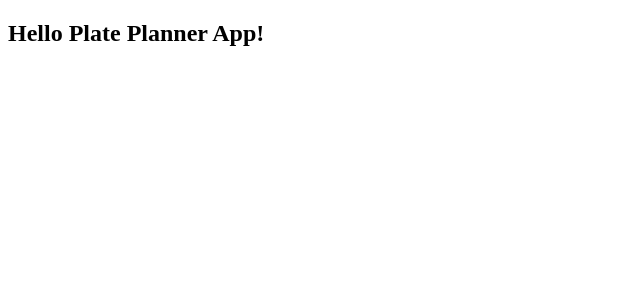
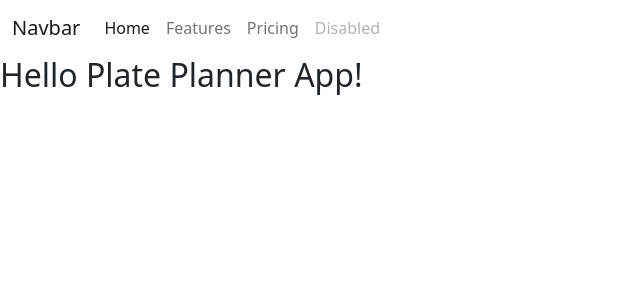
Before and after one commit to rjehrlich/plateplanner-angular, an Angular app: page / in a window 1280 px wide. Shown: the top 300 px of the page, without its empty margins (0-640 px from the left). Built offline with nearby package versions, Linux system fonts and the light colour scheme.

Commit message:
added basic nav to test bootstrap config

```diff
--- a/angular.json
+++ b/angular.json
@@ -25,6 +25,7 @@
               "src/assets"
             ],
             "styles": [
+              "node_modules/bootstrap/dist/css/bootstrap.min.css",
               "src/styles.css"
             ],
             "scripts": []
--- a/package.json
+++ b/package.json
@@ -18,6 +18,9 @@
     "@angular/platform-browser": "^15.2.0",
     "@angular/platform-browser-dynamic": "^15.2.0",
     "@angular/router": "^15.2.0",
+    "@ng-bootstrap/ng-bootstrap": "^14.2.0",
+    "@popperjs/core": "^2.11.6",
+    "bootstrap": "^5.2.3",
     "rxjs": "~7.8.0",
     "tslib": "^2.3.0",
     "zone.js": "~0.12.0"
@@ -26,6 +29,7 @@
     "@angular-devkit/build-angular": "^15.2.8",
     "@angular/cli": "~15.2.8",
     "@angular/compiler-cli": "^15.2.0",
+    "@angular/localize": "^15.2.0",
     "@types/jasmine": "~4.3.0",
     "jasmine-core": "~4.5.0",
     "karma": "~6.4.0",
--- a/src/app/app.component.html
+++ b/src/app/app.component.html
@@ -1 +1,25 @@
+<nav class="navbar navbar-expand-lg bg-body-tertiary">
+  <div class="container-fluid">
+    <a class="navbar-brand" href="#">Navbar</a>
+    <button class="navbar-toggler" type="button" data-bs-toggle="collapse" data-bs-target="#navbarNav" aria-controls="navbarNav" aria-expanded="false" aria-label="Toggle navigation">
+      <span class="navbar-toggler-icon"></span>
+    </button>
+    <div class="collapse navbar-collapse" id="navbarNav">
+      <ul class="navbar-nav">
+        <li class="nav-item">
+          <a class="nav-link active" aria-current="page" href="#">Home</a>
+        </li>
+        <li class="nav-item">
+          <a class="nav-link" href="#">Features</a>
+        </li>
+        <li class="nav-item">
+          <a class="nav-link" href="#">Pricing</a>
+        </li>
+        <li class="nav-item">
+          <a class="nav-link disabled">Disabled</a>
+        </li>
+      </ul>
+    </div>
+  </div>
+</nav>
 <h2>Hello Plate Planner App!</h2>
--- a/src/app/app.module.ts
+++ b/src/app/app.module.ts
@@ -3,6 +3,7 @@
 
 import { AppRoutingModule } from './app-routing.module';
 import { AppComponent } from './app.component';
+import { NgbModule } from '@ng-bootstrap/ng-bootstrap';
 
 @NgModule({
   declarations: [
@@ -10,7 +11,8 @@
   ],
   imports: [
     BrowserModule,
-    AppRoutingModule
+    AppRoutingModule,
+    NgbModule
   ],
   providers: [],
   bootstrap: [AppComponent]
--- a/src/main.ts
+++ b/src/main.ts
@@ -1,3 +1,5 @@
+/// <reference types="@angular/localize" />
+
 import { platformBrowserDynamic } from '@angular/platform-browser-dynamic';
 
 import { AppModule } from './app/app.module';
--- a/tsconfig.app.json
+++ b/tsconfig.app.json
@@ -3,7 +3,9 @@
   "extends": "./tsconfig.json",
   "compilerOptions": {
     "outDir": "./out-tsc/app",
-    "types": []
+    "types": [
+      "@angular/localize"
+    ]
   },
   "files": [
     "src/main.ts"
```
Also changed, not shown: 2 other files (tests, documents, lock files or other folders).
